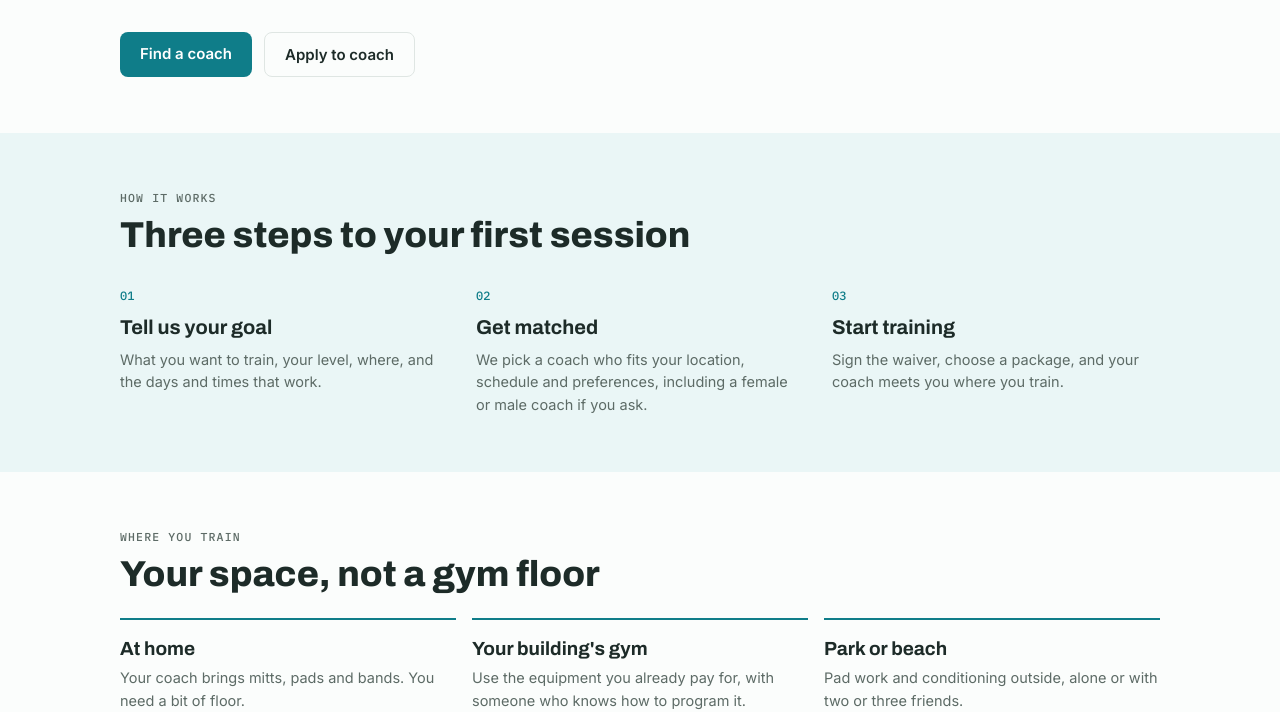
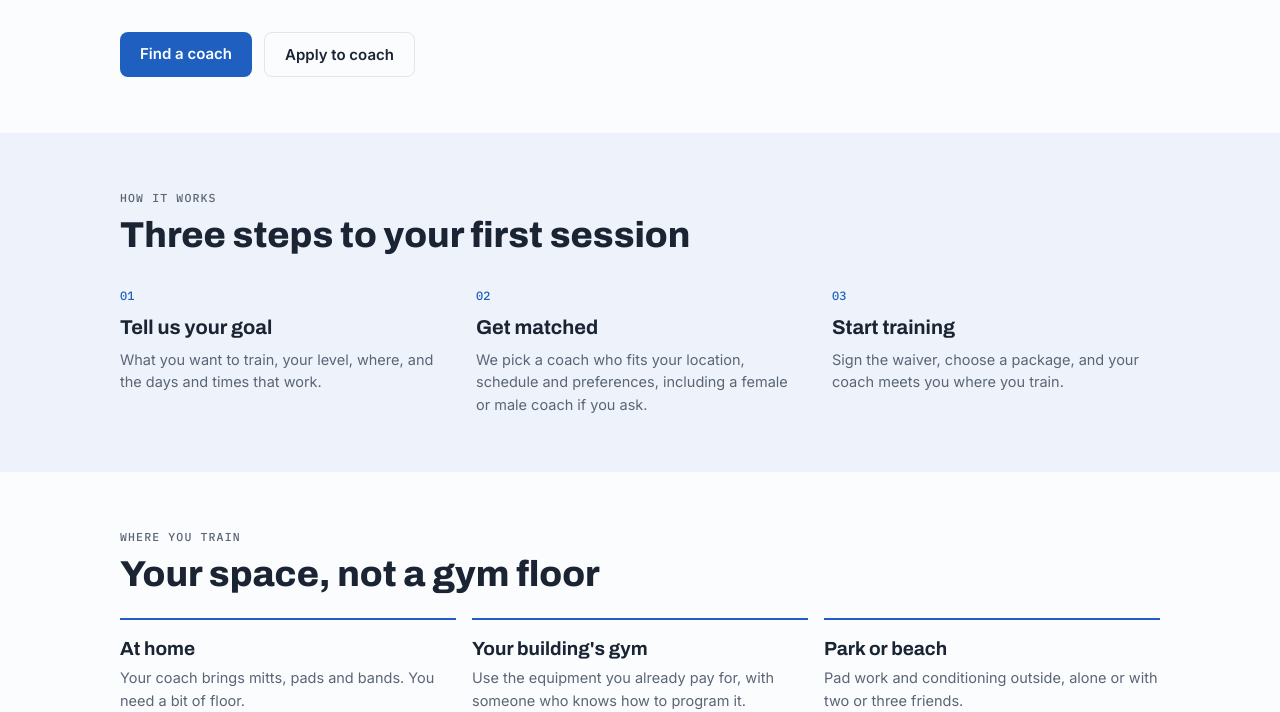
Before and after one commit to johnfernando823/vetted, a plain HTML site: page index.html in a window 1280 px wide. Shown: the part 527-1239 px from the top of the page. Drawn offline with Linux system fonts and the light colour scheme.

Commit message:
Switch to the clean blue palette
Co-Authored-By: Claude Opus 5.5 <noreply@anthropic.com>
Claude-Session: https://claude.ai/code/session_01GSJRuzbUF9EbgdzNwGS19n

```diff
--- a/assets/styles.css
+++ b/assets/styles.css
@@ -1,15 +1,15 @@
 /* Vetted — shared styles. Light theme only. Layout: one centered column (1040px) with section bands; forms use a sticky side rail on wide screens. */
 :root {
-  --bg: #fbfdfc;
+  --bg: #fbfcfe;
   --surface: #ffffff;
-  --ink: #1d2b28;
-  --muted: #5d6b66;
-  --line: #dfe6e3;
-  --accent: #0f7d89;
+  --ink: #1a2433;
+  --muted: #5a6575;
+  --line: #e0e5ee;
+  --accent: #1f5fbf;
   --accent-ink: #ffffff;
-  --accent-soft: #e4f4f5;
-  --band: #eaf6f6;
-  --band-ink: #1d2b28;
+  --accent-soft: #e8f0fc;
+  --band: #eef3fb;
+  --band-ink: #1a2433;
   --ok: #1f7a4a;
   --warn: #9a5b00;
   --display: "Archivo", "Arial Narrow", system-ui, sans-serif;
```
